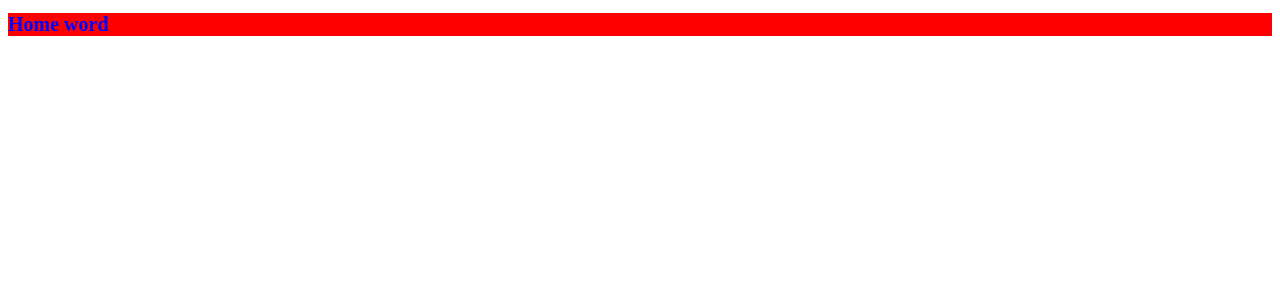
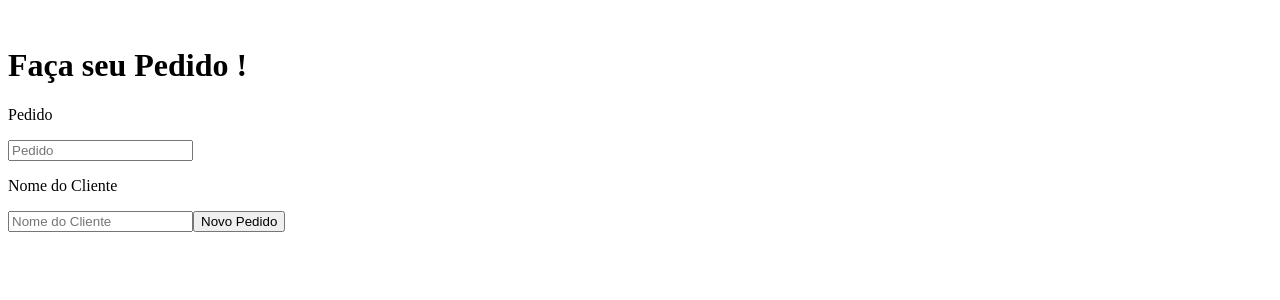
Before and after one commit to flaviodrummond/hamburgueria-code-club, a React (Create React App) app: page / in a window 1280 px wide. Shown: the top 300 px of the page. Built offline with nearby package versions, Linux system fonts and the light colour scheme.

Commit message:
Estrutura do HTML da nossa aplicação, criada no React

```diff
--- a/src/App.js
+++ b/src/App.js
@@ -1,12 +1,28 @@
 import React from "react";
-import { Container, H1 } from "./styles";
+import { Container, H1, Imagem, ContainerItens, InputLabel, Input, Button } from "./styles";
 
 
 function App() {
-  const home = "Home word"
+
   return (
     <Container>
-     <H1>{home}</H1>
+
+      <Imagem></Imagem>
+
+      <ContainerItens>
+
+      <H1>Faça seu Pedido !</H1>
+
+      <InputLabel>Pedido</InputLabel>
+      <Input placeholder="Pedido"/>
+
+      <InputLabel>Nome do Cliente</InputLabel>
+      <Input placeholder="Nome do Cliente"/>
+
+      <Button>Novo Pedido</Button>
+
+      </ContainerItens>
+
     </Container>
   )
 };
--- a/src/styles.js
+++ b/src/styles.js
@@ -1,10 +1,29 @@
 import styled from 'styled-components'
 
 export const Container = styled.div `
-background-color: red;
+
+`;
+
+export const Imagem = styled.img `
+
+`;
+
+export const ContainerItens = styled.div `
+
 `;
 
 export const H1 = styled.h1 `
-color: blue;
-font-size: 20px;
-`
+
+`;
+
+export const InputLabel = styled.p `
+
+`;
+
+export const Input = styled.input `
+
+`;
+
+export const Button = styled.button `
+
+`;
```
